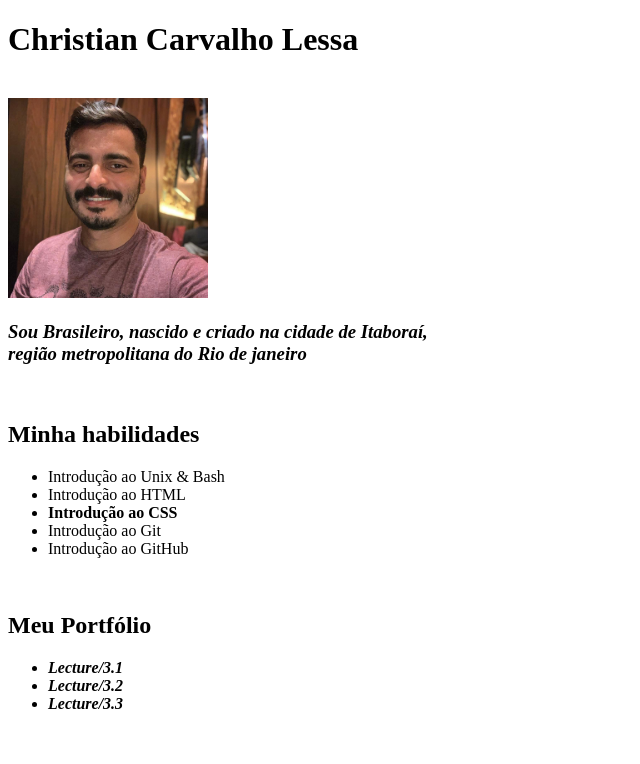
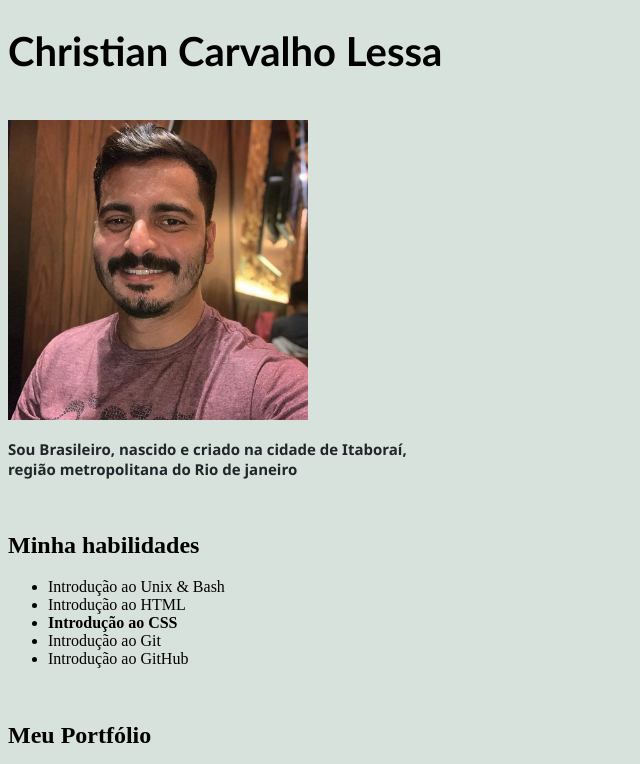
Before and after one commit to christianlessa/christianlessa.github.io, a plain HTML site: page index.html in a window 1280 px wide. Shown: the top 764 px of the page, without its empty margins (0-640 px from the left). Drawn offline with Linux system fonts and the light colour scheme.

Commit message:
Alterei fontes nome

```diff
--- a/index.html
+++ b/index.html
@@ -3,12 +3,36 @@
 <head>
     <meta charset="UTF-8">
     <title>Christian Lessa</title>
+<style>
+.font-name {
+font-family:'Gill Sans', 'Gill Sans MT', Calibri, 'Trebuchet MS', sans-serif;
+font-size: 40px;
+}
+
+.font-description {
+  font-family:'Segoe UI', Tahoma, Geneva, Verdana, sans-serif;
+  color: #212529;
+  font-size: 15px;
+}
+
+
+body {
+  background-color: #d8e2dc
+}
+
+
+</style>
+
+
+
 </head>
 <body>
-<h1>Christian Carvalho Lessa</h1>
+
+<h1 class="font-name">Christian Carvalho Lessa</h1>
 <br>
-<img src="Christian.perfil.jpeg" alt="Foto de Perfil Christian" width="200px">
-<h3><em>Sou Brasileiro, nascido e criado na cidade de Itaboraí,<br> região metropolitana do Rio de janeiro</em></h3>
+<img src="Christian.perfil.jpeg" alt="Foto de Perfil Christian" width="300px">
+<br>
+<h3 class="font-description">Sou Brasileiro, nascido e criado na cidade de Itaboraí,<br> região metropolitana do Rio de janeiro</h3>
 
 <br>
  <h2>Minha habilidades</h2>
```
